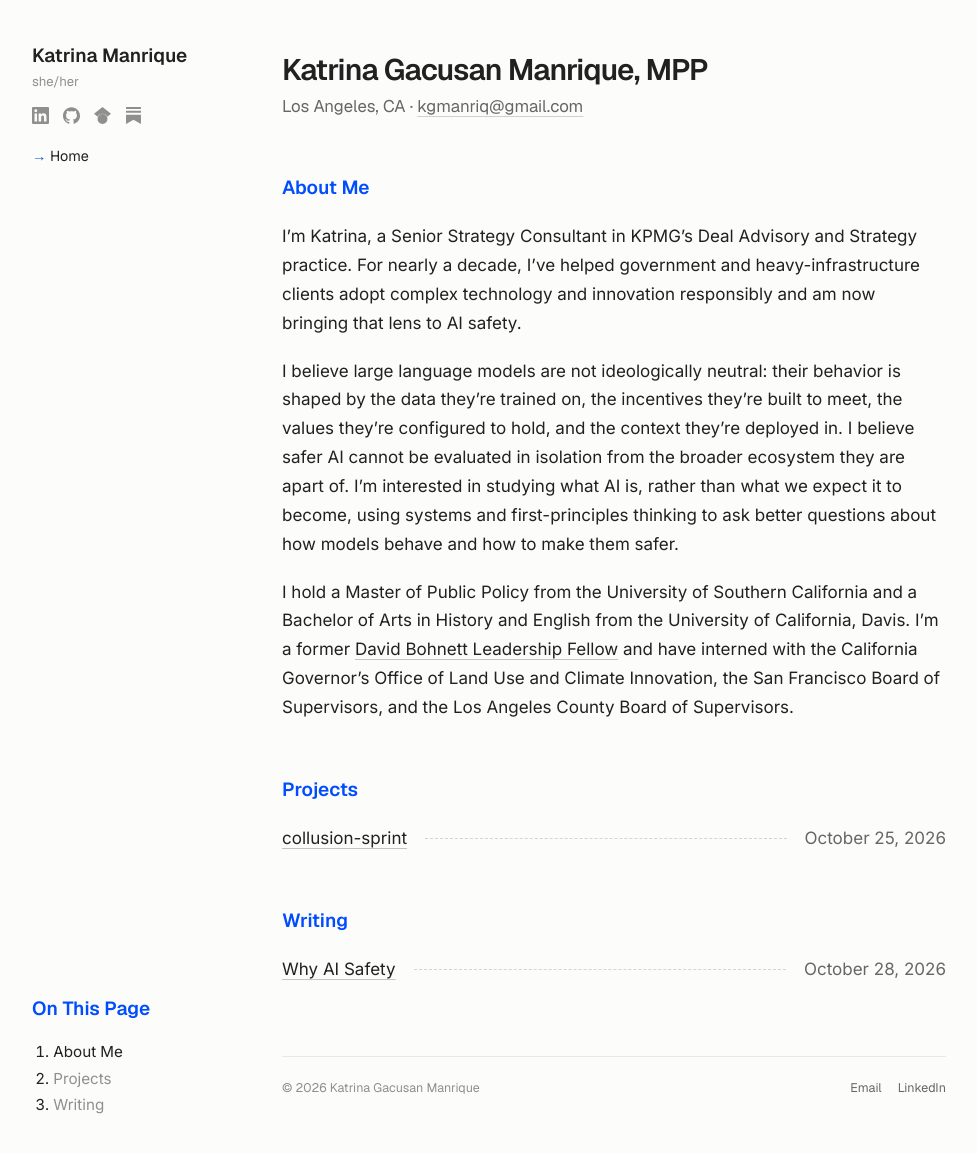
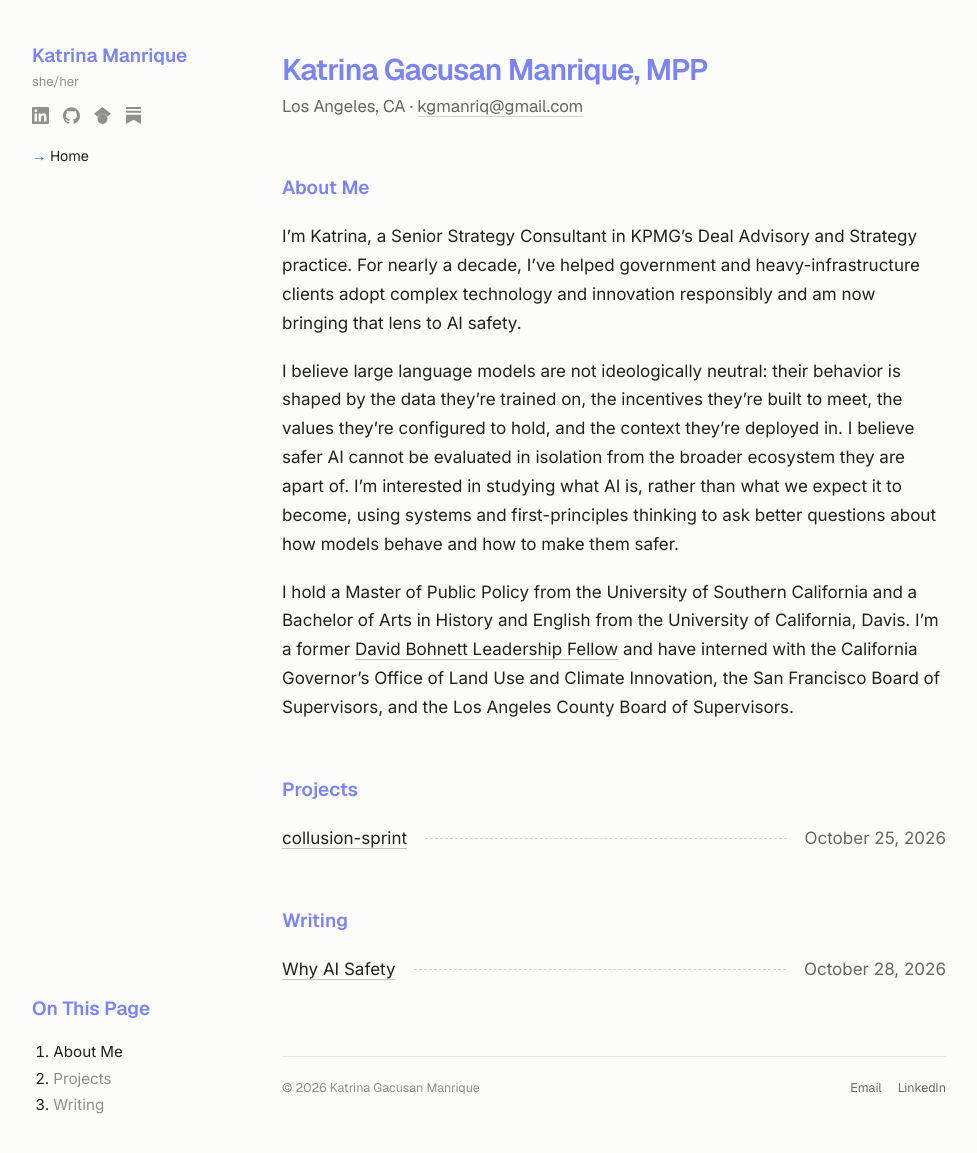
Before and after one commit to kgmanriq/kgmanriq.github.io, a Jekyll site: the page built from index.html, in a window 1280 px wide and 1163 px high. Shown: the top 1153 px of the window, without its empty margins (16-993 px from the left). Built offline with Jekyll 4.4.1, drawn with Linux system fonts in a browser that asks for light colours.

Commit message:
Burple (#7a84f6) for headings and names
Co-Authored-By: Claude Opus 5.5 <noreply@anthropic.com>
Claude-Session: https://claude.ai/code/session_01EuuEgRVzQ3seSDn6GstdDW

```diff
--- a/assets/css/style.css
+++ b/assets/css/style.css
@@ -6,7 +6,7 @@
   --faint: #8f8f8f;
   --line: #e8e8e5;
   --accent: #1f5fbf;
-  --heading: #004CFF;
+  --heading: #7a84f6; /* "burple" */
   --accent-soft: #edf2fa;
   --serif: "Geist", "Helvetica Neue", Helvetica, Arial, sans-serif;
   --sans: "Geist", "Helvetica Neue", Helvetica, Arial, sans-serif;
@@ -54,9 +54,9 @@ p { margin: 0 0 1.1em; }
 .content { padding: 52px 0 64px; min-width: 0; }
 
 /* ---------- Sidebar ---------- */
-.side-name { font-family: var(--serif); font-weight: 600; font-size: 19px; line-height: 1.3; white-space: nowrap; text-decoration: none; display: block; margin-bottom: 12px; }
+.side-name { color: var(--heading); font-family: var(--serif); font-weight: 600; font-size: 19px; line-height: 1.3; white-space: nowrap; text-decoration: none; display: block; margin-bottom: 12px; }
 .side-pronouns { font-family: var(--sans); font-size: .82rem; color: var(--faint); margin: -10px 0 14px; }
-.side-name:hover { color: var(--text); }
+.side-name:hover { color: var(--heading); }
 .side-nav { display: flex; flex-direction: column; gap: 6px; font-family: var(--sans); font-size: .9rem; }
 .side-nav a { color: var(--faint); text-decoration: none; width: fit-content; }
 .side-nav a:hover { color: var(--text); }
@@ -71,7 +71,7 @@ p { margin: 0 0 1.1em; }
 
 /* ---------- Page header & headings ---------- */
 .page-head { margin-bottom: 44px; }
-.page-head h1 { font-family: var(--serif); font-weight: 600; letter-spacing: -0.03em; font-size: 1.85rem; line-height: 1.2; margin: 0 0 4px; }
+.page-head h1 { color: var(--heading); font-family: var(--serif); font-weight: 600; letter-spacing: -0.03em; font-size: 1.85rem; line-height: 1.2; margin: 0 0 4px; }
 .subtitle { font-family: var(--sans); color: var(--muted); font-size: 1.05rem; margin: 0; }
 .subtitle a { text-decoration-color: #d0d0d0; }
 
```
